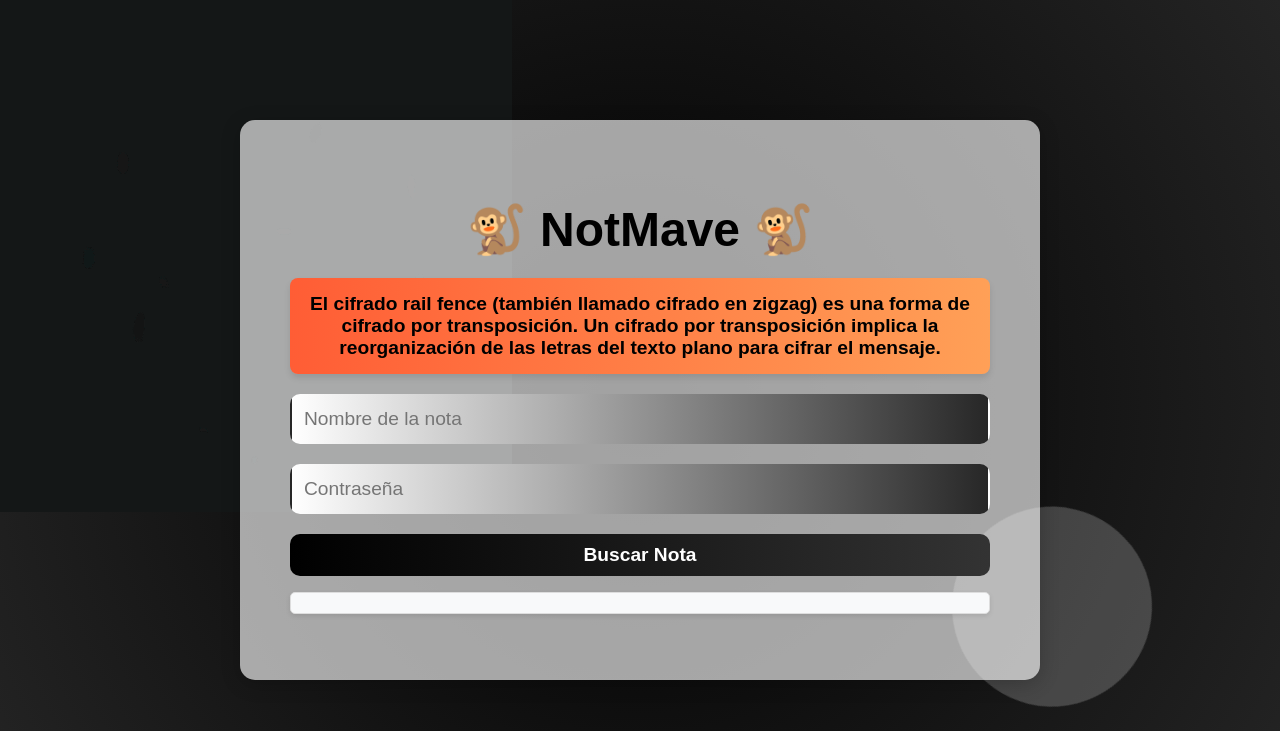
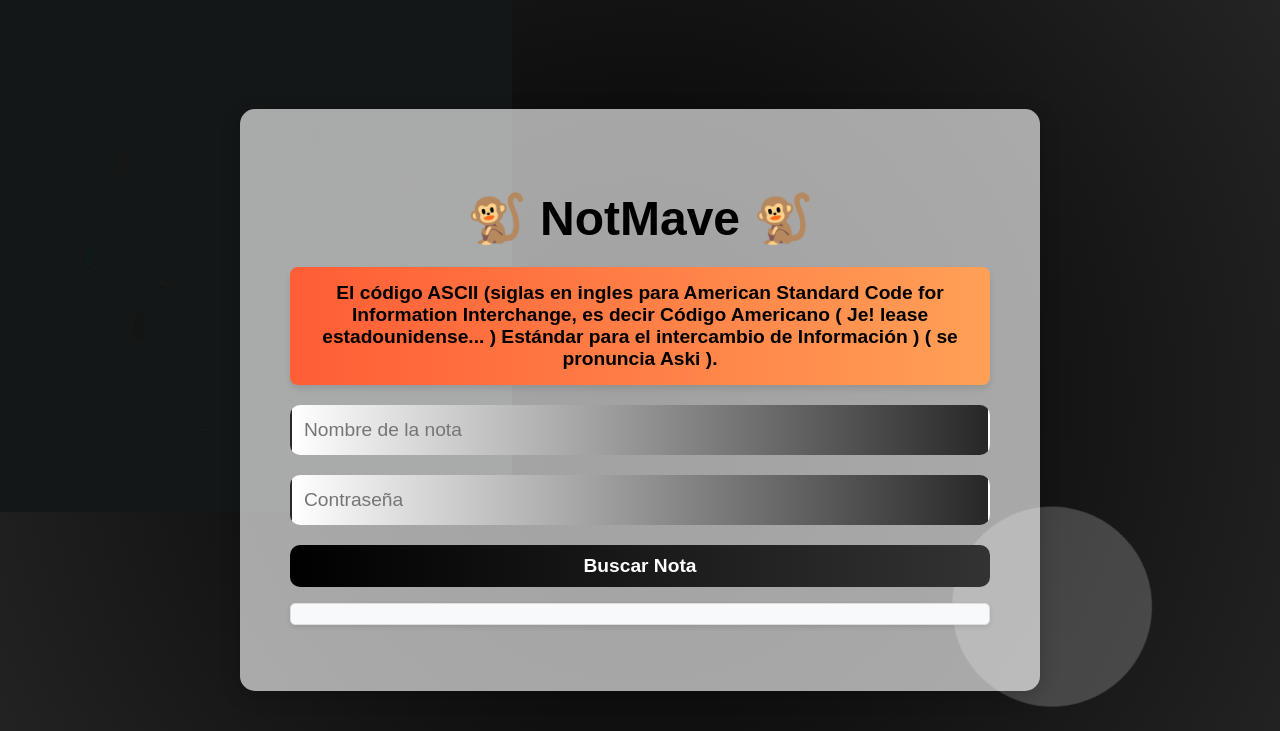
Before and after one commit to HanzMaverick/NotasMave, a Flask app: page / in a window 1280 px wide. Shown: the top 731 px of the page. Run offline with Flask 3, Linux system fonts and the light colour scheme; some libraries are stand-ins or nearby versions.

Commit message:
Juego 21mar

```diff
--- a/templates/search.html
+++ b/templates/search.html
@@ -129,7 +129,7 @@
 
     <!-- Carrusel de textos -->
     <div id="carousel" class="carousel">
-      <div class="carousel-item active"> El cifrado rail fence (también llamado cifrado en zigzag) es una forma de cifrado por transposición. Un cifrado por transposición implica la reorganización de las letras del texto plano para cifrar el mensaje.  </div>
+      <div class="carousel-item active"> El código ASCII (siglas en ingles para American Standard Code for Information Interchange, es decir Código Americano ( Je! lease estadounidense... ) Estándar para el intercambio de Información ) ( se pronuncia Aski ).  </div>
       <div class="carousel-item" id="btcPriceSlide">💲 Cargando precio de Bitcoin...</div>
       <div class="carousel-item" id="btcVolumeSlide">📊 Cargando volumen de transacciones...</div>
       <div class="carousel-item" id="btcHashrateSlide">⚡ Cargando hashrate de la red...</div>
```
Also changed, not shown: instance/notes.db.
